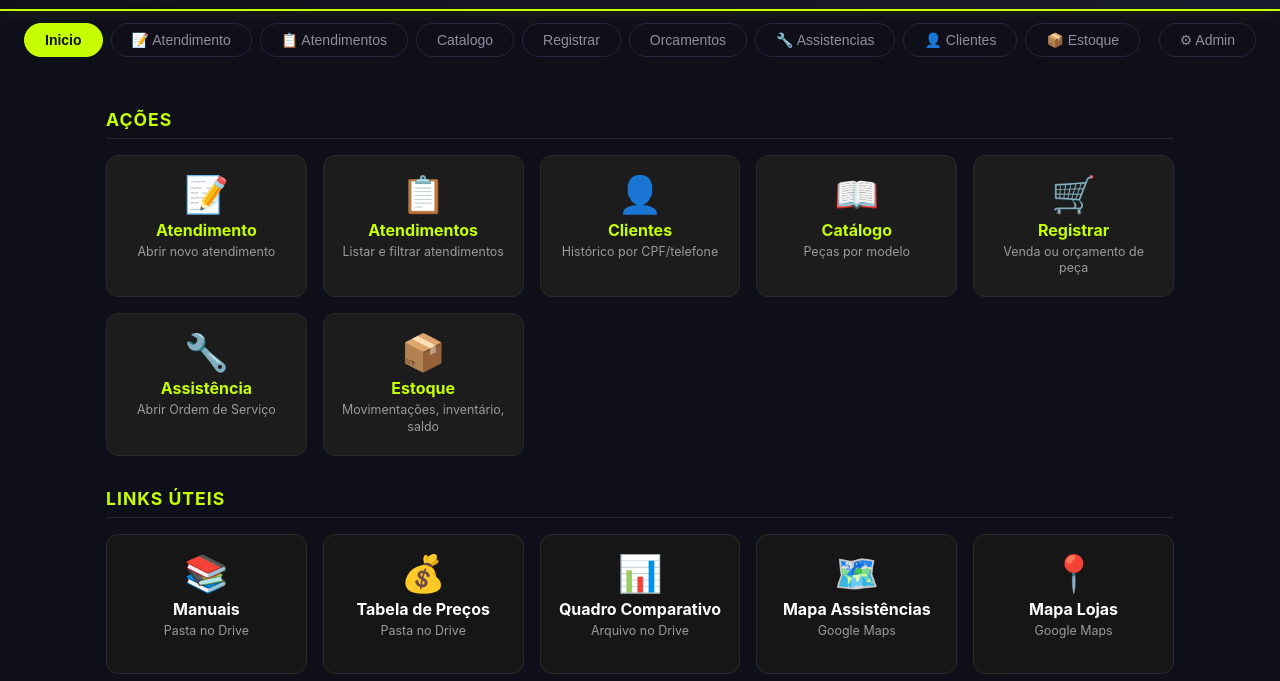
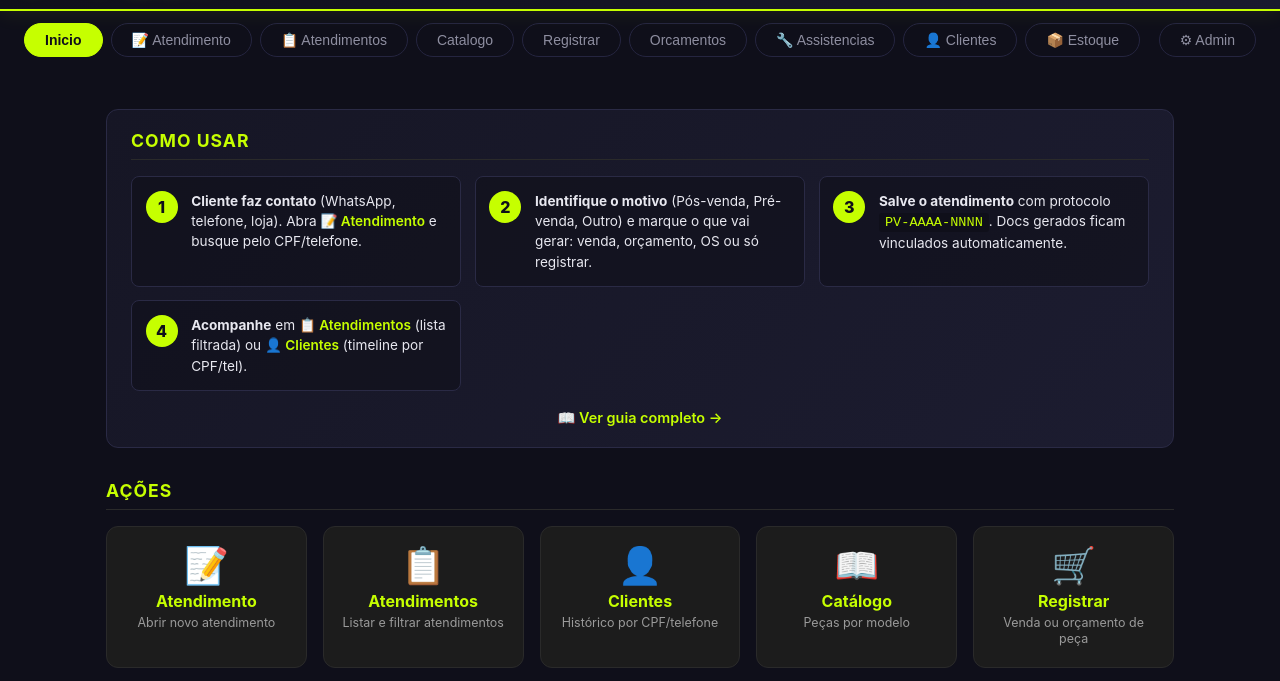
Before and after one commit to nxtlojas-hash/sac-pecas, a plain HTML site: page index.html in a window 1280 px wide. Shown: the part 59-740 px from the top of the page. Drawn offline with Linux system fonts and the light colour scheme; no server answers.

Commit message:
feat(home): adiciona secao 'Como usar' na home com 4 passos + link guia (V2.24)

```diff
--- a/admin.js
+++ b/admin.js
@@ -1,4 +1,4 @@
-/* ===== NXT SAC V2.23 - Admin / Gerenciar Pecas ===== */
+/* ===== NXT SAC V2.24 - Admin / Gerenciar Pecas ===== */
 
 // --- Admin State ---
 let adminAllParts = [];
--- a/app.js
+++ b/app.js
@@ -1,4 +1,4 @@
-/* ===== NXT SAC V2.23 - App Core ===== */
+/* ===== NXT SAC V2.24 - App Core ===== */
 
 // --- Global State ---
 let currentView = 'home';
@@ -127,6 +127,30 @@ function renderHome() {
   ];
 
   homeWrap.innerHTML =
+    '<section class="home-section home-instrucoes">' +
+      '<h2 class="home-section-titulo">Como usar</h2>' +
+      '<div class="home-passos">' +
+        '<div class="home-passo">' +
+          '<div class="home-passo-num">1</div>' +
+          '<div class="home-passo-texto"><strong>Cliente faz contato</strong> (WhatsApp, telefone, loja). Abra <span style="color:var(--cor-primaria);font-weight:600;">📝 Atendimento</span> e busque pelo CPF/telefone.</div>' +
+        '</div>' +
+        '<div class="home-passo">' +
+          '<div class="home-passo-num">2</div>' +
+          '<div class="home-passo-texto"><strong>Identifique o motivo</strong> (P&oacute;s-venda, Pr&eacute;-venda, Outro) e marque o que vai gerar: venda, or&ccedil;amento, OS ou s&oacute; registrar.</div>' +
+        '</div>' +
+        '<div class="home-passo">' +
+          '<div class="home-passo-num">3</div>' +
+          '<div class="home-passo-texto"><strong>Salve o atendimento</strong> com protocolo <code style="color:var(--cor-primaria);background:#0f0f1a;padding:2px 6px;border-radius:3px;">PV-AAAA-NNNN</code>. Docs gerados ficam vinculados automaticamente.</div>' +
+        '</div>' +
+        '<div class="home-passo">' +
+          '<div class="home-passo-num">4</div>' +
+          '<div class="home-passo-texto"><strong>Acompanhe</strong> em <span style="color:var(--cor-primaria);font-weight:600;">📋 Atendimentos</span> (lista filtrada) ou <span style="color:var(--cor-primaria);font-weight:600;">👤 Clientes</span> (timeline por CPF/tel).</div>' +
+        '</div>' +
+      '</div>' +
+      '<div style="text-align:center;margin-top:1rem;">' +
+        '<a href="https://github.com/nxtlojas-hash/sac-pecas/blob/master/docs/GUIA-USO-SAC.md" target="_blank" rel="noopener" style="color:var(--cor-primaria);text-decoration:none;font-weight:600;font-size:0.9rem;">&#128214; Ver guia completo &rarr;</a>' +
+      '</div>' +
+    '</section>' +
     '<section class="home-section">' +
       '<h2 class="home-section-titulo">A&ccedil;&otilde;es</h2>' +
       '<div class="home-grid">' +
--- a/assistencia.js
+++ b/assistencia.js
@@ -1,4 +1,4 @@
-/* ===== NXT SAC V2.23 - Formulário Assistência Técnica + Modal Pós-OS ===== */
+/* ===== NXT SAC V2.24 - Formulário Assistência Técnica + Modal Pós-OS ===== */
 
 (function(){
   // Reaproveita a URL definida em formulario.js (mesmo endpoint do backend)
--- a/atendimento.js
+++ b/atendimento.js
@@ -1,4 +1,4 @@
-/* ===== NXT SAC V2.23 - Atendimento (Wizard Fase 2c-2f) ===== */
+/* ===== NXT SAC V2.24 - Atendimento (Wizard Fase 2c-2f) ===== */
 
 (function() {
   var SCRIPT_URL = null;
--- a/atendimentos-lista.js
+++ b/atendimentos-lista.js
@@ -1,4 +1,4 @@
-/* ===== NXT SAC V2.23 - Atendimentos (lista) ===== */
+/* ===== NXT SAC V2.24 - Atendimentos (lista) ===== */
 
 (function() {
   var SCRIPT_URL = null;
--- a/catalogo.js
+++ b/catalogo.js
@@ -1,4 +1,4 @@
-/* ===== NXT SAC V2.23 - Catalogo ===== */
+/* ===== NXT SAC V2.24 - Catalogo ===== */
 
 let catalogoPecas = [];
 let catalogoModelId = null;
--- a/clientes.js
+++ b/clientes.js
@@ -1,4 +1,4 @@
-/* ===== NXT SAC V2.23 - Clientes (Timeline Fase 2b) ===== */
+/* ===== NXT SAC V2.24 - Clientes (Timeline Fase 2b) ===== */
 
 (function() {
   var SCRIPT_URL = null;
--- a/estoque.js
+++ b/estoque.js
@@ -1,4 +1,4 @@
-/* ===== NXT SAC V2.23 - Estoque (Movimentacoes Fase E2) ===== */
+/* ===== NXT SAC V2.24 - Estoque (Movimentacoes Fase E2) ===== */
 
 (function() {
   var SCRIPT_URL = null;
--- a/formulario.js
+++ b/formulario.js
@@ -1,4 +1,4 @@
-/* ===== NXT SAC V2.23 - Formulario de Registro ===== */
+/* ===== NXT SAC V2.24 - Formulario de Registro ===== */
 
 const GOOGLE_SCRIPT_URL = 'https://script.google.com/macros/s/AKfycbytZgFvvhTvYRgufyvFTGbMb27sxHnIQp256XQ6r7VZuX2B0RTdO3MIpbf4EcF8KgnYlw/exec';
 
--- a/index.html
+++ b/index.html
@@ -4,7 +4,7 @@
   <meta charset="UTF-8">
   <meta name="viewport" content="width=device-width, initial-scale=1.0">
   <title>NXT SAC — Atendimento ao Cliente</title>
-  <link rel="stylesheet" href="style.css?v=2.23">
+  <link rel="stylesheet" href="style.css?v=2.24">
   <link rel="icon" href="logo-nxt.png" type="image/png">
 </head>
 <body>
@@ -123,17 +123,17 @@
   <div class="toast" id="toast" style="display:none;"></div>
 
   <!-- Scripts -->
-  <script src="data.js?v=2.23"></script>
-  <script src="app.js?v=2.23"></script>
-  <script src="catalogo.js?v=2.23"></script>
-  <script src="formulario.js?v=2.23"></script>
-  <script src="orcamento.js?v=2.23"></script>
-  <script src="admin.js?v=2.23"></script>
-  <script src="assistencia.js?v=2.23"></script>
-  <script src="atendimento.js?v=2.23"></script>
-  <script src="estoque.js?v=2.23"></script>
-  <script src="clientes.js?v=2.23"></script>
-  <script src="atendimentos-lista.js?v=2.23"></script>
+  <script src="data.js?v=2.24"></script>
+  <script src="app.js?v=2.24"></script>
+  <script src="catalogo.js?v=2.24"></script>
+  <script src="formulario.js?v=2.24"></script>
+  <script src="orcamento.js?v=2.24"></script>
+  <script src="admin.js?v=2.24"></script>
+  <script src="assistencia.js?v=2.24"></script>
+  <script src="atendimento.js?v=2.24"></script>
+  <script src="estoque.js?v=2.24"></script>
+  <script src="clientes.js?v=2.24"></script>
+  <script src="atendimentos-lista.js?v=2.24"></script>
 
 </body>
 </html>
--- a/orcamento.js
+++ b/orcamento.js
@@ -1,4 +1,4 @@
-/* ===== NXT SAC V2.23 - Sistema de Orcamentos ===== */
+/* ===== NXT SAC V2.24 - Sistema de Orcamentos ===== */
 
 var orcamentosCache = [];
 var orcamentoSearchTimer = null;
--- a/style.css
+++ b/style.css
@@ -1,4 +1,4 @@
-/* ===== NXT SAC V2.23 - Styles ===== */
+/* ===== NXT SAC V2.24 - Styles ===== */
 
 :root {
   --cor-fundo: #0f0f1a;
@@ -1804,6 +1804,71 @@ body {
   padding: 4px;
 }
 
+.home-instrucoes {
+  background: linear-gradient(135deg, #161625 0%, #1c1c30 100%);
+  border: 1px solid #2a2a45;
+  border-radius: 12px;
+  padding: 1.25rem 1.5rem;
+}
+
+.home-passos {
+  display: grid;
+  grid-template-columns: repeat(auto-fit, minmax(260px, 1fr));
+  gap: 0.85rem;
+  margin-bottom: 1rem;
+}
+
+.home-passo {
+  display: flex;
+  align-items: flex-start;
+  gap: 0.85rem;
+  padding: 0.85rem;
+  background: rgba(15, 15, 26, 0.6);
+  border: 1px solid #2a2a45;
+  border-radius: 8px;
+  transition: border-color 0.2s;
+}
+
+.home-passo:hover {
+  border-color: var(--cor-primaria);
+}
+
+.home-passo-num {
+  width: 32px;
+  height: 32px;
+  flex-shrink: 0;
+  display: flex;
+  align-items: center;
+  justify-content: center;
+  background: var(--cor-primaria);
+  color: #0f0f1a;
+  font-weight: 800;
+  font-size: 1rem;
+  border-radius: 50%;
+}
+
+.home-passo-texto {
+  flex: 1;
+  font-size: 0.85rem;
+  color: #e8e8f0;
+  line-height: 1.5;
+}
+
+.home-guia-link {
+  display: inline-flex;
+  align-items: center;
+  gap: 0.5rem;
+  color: var(--cor-primaria);
+  text-decoration: none;
+  font-size: 0.9rem;
+  font-weight: 600;
+  padding: 0.5rem 0;
+}
+
+.home-guia-link:hover {
+  text-decoration: underline;
+}
+
 .home-card-titulo {
   font-size: 1rem;
   font-weight: 700;
```
